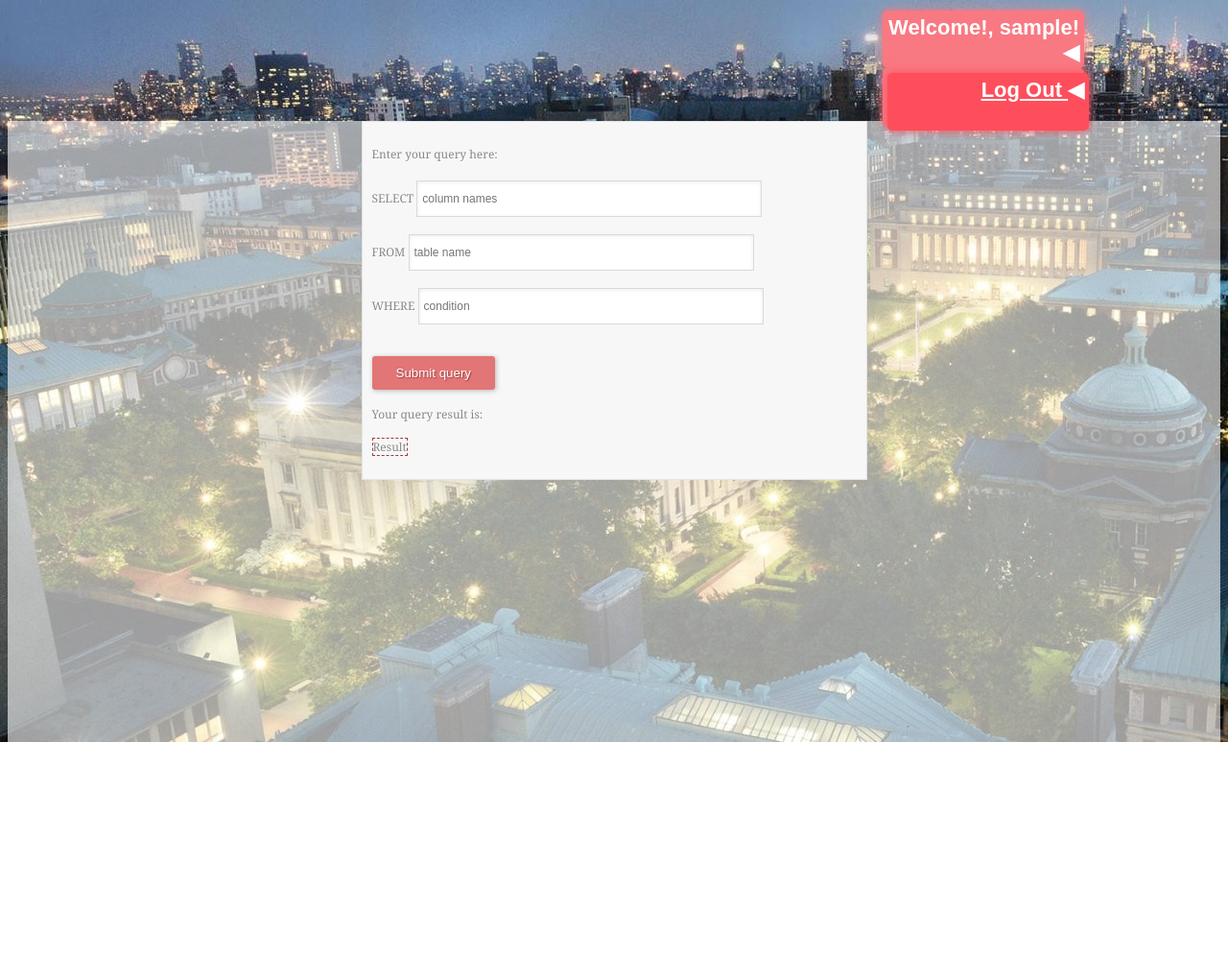
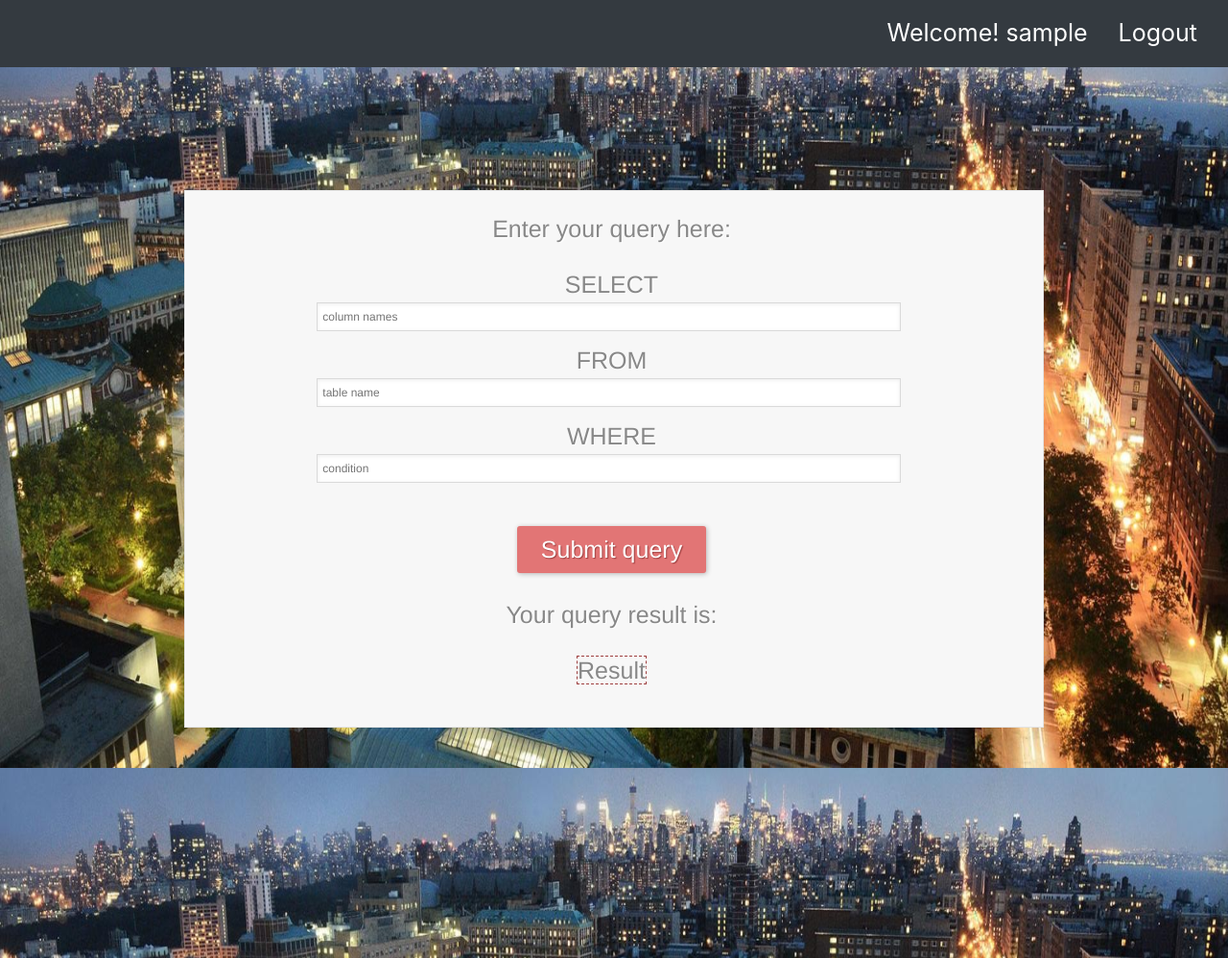
Before and after one commit to activeoblique/janapp, a Flask app: page /query in a window 1280 px wide. Shown: the whole page at 96% size. Before the commit the page ends 773 px from the top, so only its background shows below. Run offline with Flask 2, Linux system fonts and the light colour scheme; the visitor is signed in with stand-in values (Sample User, id 1); some libraries are stand-ins or nearby versions.

Commit message:
frontend change

```diff
--- a/website/main.py
+++ b/website/main.py
@@ -11,7 +11,7 @@ def valid_user(username,password):
     #connect to jana and check
     myurl = "http://localhost:4003/query"
     req = urllib.request.Request(myurl)
-    data = json.dumps({"query":"SELECT * FROM users", "username":"jana"})
+    data = json.dumps({"query":"SELECT * FROM users", "username":"ednein"})
     print(data)
     req.add_header('Content-Type', 'application/json; charset=utf-8')
     data = data.encode('utf8')
@@ -73,7 +73,8 @@ def GetData():
         "username": "jana"
     }
 
-    query_url = "http://{{ request.host.split(':')[0] }}/query"
+    query_url = "http://localhost:4003/query"
+    print("query_url",query_url)
     req = urllib.request.Request(query_url)
     req.add_header('Content-Type', 'application/json; charset=utf-8')
     data = json.dumps(body)
--- a/website/templates/index.html
+++ b/website/templates/index.html
@@ -13,10 +13,11 @@
             background-image:url("../static/backgroud.jpg");
             background-repeat: no-repeat;
             background-attachment:fixed;
+            background-size:100% 100%;
         }
 
         #container {
-            background-color: rgba(255, 255, 255, 0.6);
+            background-color: rgba(255, 255, 255, 0.0);
             height: 100%;
             width: 100%;
         }
@@ -76,7 +77,7 @@
             font-size: 22px;
             display:inline-block;
         }
-        #login_signup li a:hover{
+        .sign_link:hover{
             cursor: pointer;
             box-shadow: rgb(255,255,255) 0px 0px 5px;
             -moz-box-shadow: rgb(255,255,255) 0px 0px 5px;
@@ -88,13 +89,14 @@
         }
 
         #qform {
+            width: 70%;
+            height: 70%;
             margin-top: 10%;
             margin-left:auto;
             margin-right:auto;
-            max-width: 500px;
             background: #F7F7F7;
             padding: 25px 15px 25px 10px;
-            font: 12px Georgia, "Times New Roman", Times, serif;
+            font: 25px Helvetica Neue, Helvetica, Arial, sans-serif;
             color: #888;
             text-shadow: 1px 1px 1px #FFF;
             border:1px solid #E4E4E4;
@@ -169,26 +171,54 @@
 
 
     </style>
+    <link rel="stylesheet" href="https://stackpath.bootstrapcdn.com/bootstrap/4.3.1/css/bootstrap.min.css" integrity="sha384-ggOyR0iXCbMQv3Xipma34MD+dH/1fQ784/j6cY/iJTQUOhcWr7x9JvoRxT2MZw1T" crossorigin="anonymous">
 </head>
 <body>
-<div id="container">
+<nav class="navbar navbar-dark bg-dark justify-content-end">
+  <ul class="nav justify-content-end">
+  <li class="nav-item">
+    <a class="nav-link" href="#" style ="color:white;font-size:25px;">Welcome! {{username}}</a>
+  </li>
+  <li class="nav-item">
+    <a class="nav-link" style ="color:white;font-size:25px;" href="/logout">Logout</a>
+  </li>
+</ul>
+</nav>
 
-<div id="wrapper">
-    <div id="login_bar" style="text-align: right">
-        <ul id="login_signup">
-            <li>Welcome!, {{username}}!<span>&#x25c0;</span></li>
-            <li><a href="/logout" id="sign_link">Log Out <span>&#x25c0;</span></a></li>
-        </ul>
-    </div>
-</div>
+<div id="container" align="center">
 
+<!--<div id="wrapper">-->
+<!--    <div id="login_bar" style="text-align: right">-->
+<!--        <ul id="login_signup">-->
+<!--            <li>Welcome!, {{username}}!<span>&#x25c0;</span></li>-->
+<!--            <li><a href="/logout" id="sign_link">Log Out <span>&#x25c0;</span></a></li>-->
+<!--        </ul>-->
+<!--    </div>-->
+<!--</div>-->
+<!--<form>-->
+<!--    Enter your query here:-->
+<!--  <div class="form-group">-->
+<!--    <label for="exampleInputEmail1">Email address</label>-->
+<!--    <input type="email" class="form-control" id="exampleInputEmail1" aria-describedby="emailHelp" placeholder="Enter email">-->
+<!--    <small id="emailHelp" class="form-text text-muted">We'll never share your email with anyone else.</small>-->
+<!--  </div>-->
+<!--  <div class="form-group">-->
+<!--    <label for="exampleInputPassword1">Password</label>-->
+<!--    <input type="password" class="form-control" id="exampleInputPassword1" placeholder="Password">-->
+<!--  </div>-->
+<!--  <div class="form-group form-check">-->
+<!--    <input type="checkbox" class="form-check-input" id="exampleCheck1">-->
+<!--    <label class="form-check-label" for="exampleCheck1">Check me out</label>-->
+<!--  </div>-->
+<!--  <button type="submit" class="btn btn-primary">Submit</button>-->
+<!--</form>-->
 
-<form id="qform" method="post">
+<form id="qform" method="post" >
     Enter your query here: <br>
     <br>
-    SELECT <input type="text" name="columns" id = "columns" placeholder="column names"><br>
-    FROM <input type="text" name="table" id="table" placeholder="table name"><br>
-    WHERE <input type="text" name="condition" id="condition"  placeholder="condition"><br/><br/>
+    SELECT<br> <input align="center" type="text" name="columns" id = "columns" placeholder="column names" style="font-family: Helvetica Neue, Helvetica, Arial, sans-serif"><br>
+    FROM <br><input type="text" name="table" id="table" placeholder="table name" style ="font-family: Helvetica Neue, Helvetica, Arial, sans-serif;"><br>
+    WHERE <br><input type="text" name="condition" id="condition"  placeholder="condition" style = "font-family: Helvetica Neue, Helvetica, Arial, sans-serif;"><br/><br/>
     <input type="button" value="Submit query" onclick="query()">
     <br>
     <br>
```
Also changed, not shown: website/templates/login.html (+6 -4 lines).
